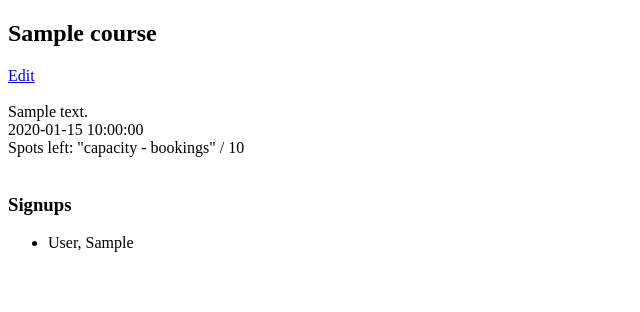
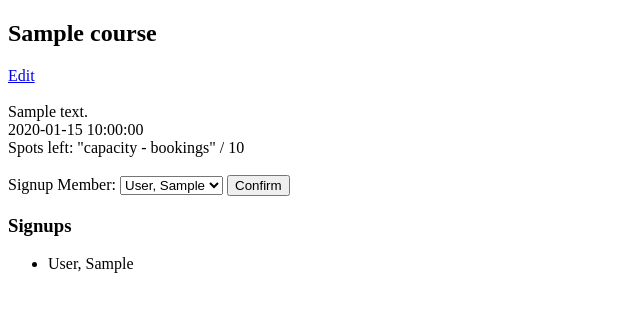
Before and after one commit to MattyMcHatty/gym_project, a Flask app: page /courses/1 in a window 1280 px wide. Shown: the part 88-400 px from the top of the page, without its empty margins (0-640 px from the left). Run offline with Flask 2, Linux system fonts and the light colour scheme; a database or web service that is not in the repository returns one stand-in record (values such as "Sample title"); some libraries are stand-ins or nearby versions.

Commit message:
Now can sign up a member for a course from their individual edit page, or can add members to a course from its individual show page

```diff
--- a/daily_plan.txt
+++ b/daily_plan.txt
@@ -49,6 +49,10 @@ Monday
         setup a link to delete a booking - Done
         setup link to show an individual member and all the courses they are signed up to - Done
         setup a link to show an individual course and all the members that are signed up - Done
+        create delete button on each member edit page to delete any courses -
+        create delete button on each course show page to remove any members -
+        create form to add a member from the course show page - Done
+        create form to add a course from the member edit page - Done
         CSS
 
 Tuesday
--- a/main/controllers/courses_controller.py
+++ b/main/controllers/courses_controller.py
@@ -29,7 +29,8 @@ def create_course():
 def show_course(id):
     course = course_repository.select(id)
     members = course_repository.members(course)
-    return render_template("courses/show.html", course=course, members=members)
+    all_members = member_repository.select_all()
+    return render_template("courses/show.html", course=course, members=members, all_members=all_members)
 
 @courses_blueprint.route("/courses/<id>/edit")
 def edit_course(id):
--- a/main/controllers/members_controller.py
+++ b/main/controllers/members_controller.py
@@ -2,6 +2,7 @@ from flask import Flask, render_template, request, redirect
 from flask import Blueprint
 from models.member import Member
 import repositories.member_repository as member_repository
+import repositories.course_repository as course_repository
 
 members_blueprint = Blueprint("members", __name__)
 
@@ -27,7 +28,8 @@ def create_member():
 def edit_member(id):
     member = member_repository.select(id)
     courses = member_repository.courses(member)
-    return render_template("members/edit.html", member=member, courses=courses)
+    all_courses = course_repository.select_all()
+    return render_template("members/edit.html", member=member, courses=courses, all_courses=all_courses)
 
 @members_blueprint.route("/members/<id>", methods=["POST"])
 def update_member(id):
--- a/main/templates/courses/show.html
+++ b/main/templates/courses/show.html
@@ -9,6 +9,21 @@
     {{course.date}}<br>
     Spots left: "capacity - bookings" / {{course.capacity}}<br>
     <br>
+
+
+    <form action="/bookings" method="POST">
+        <label for="members">
+            <span>Signup Member:</span>
+        </label>
+            <select name="member_id" id="member">
+                {% for member in all_members %}
+                    <option value="{{member.id}}">{{member.last_name}}, {{member.first_name}}</option>
+                {% endfor %}
+            </select>
+            <input type="hidden" name="course_id" value="{{course.id}}">
+        <input type="submit" value="Confirm">
+
+
     <h3>Signups</h3>
     <ul>
     {% for member in members %}
```
Also changed, not shown: main/templates/members/edit.html (+14 -6 lines), main/templates/bookings/index.html (line endings or trailing spaces).
